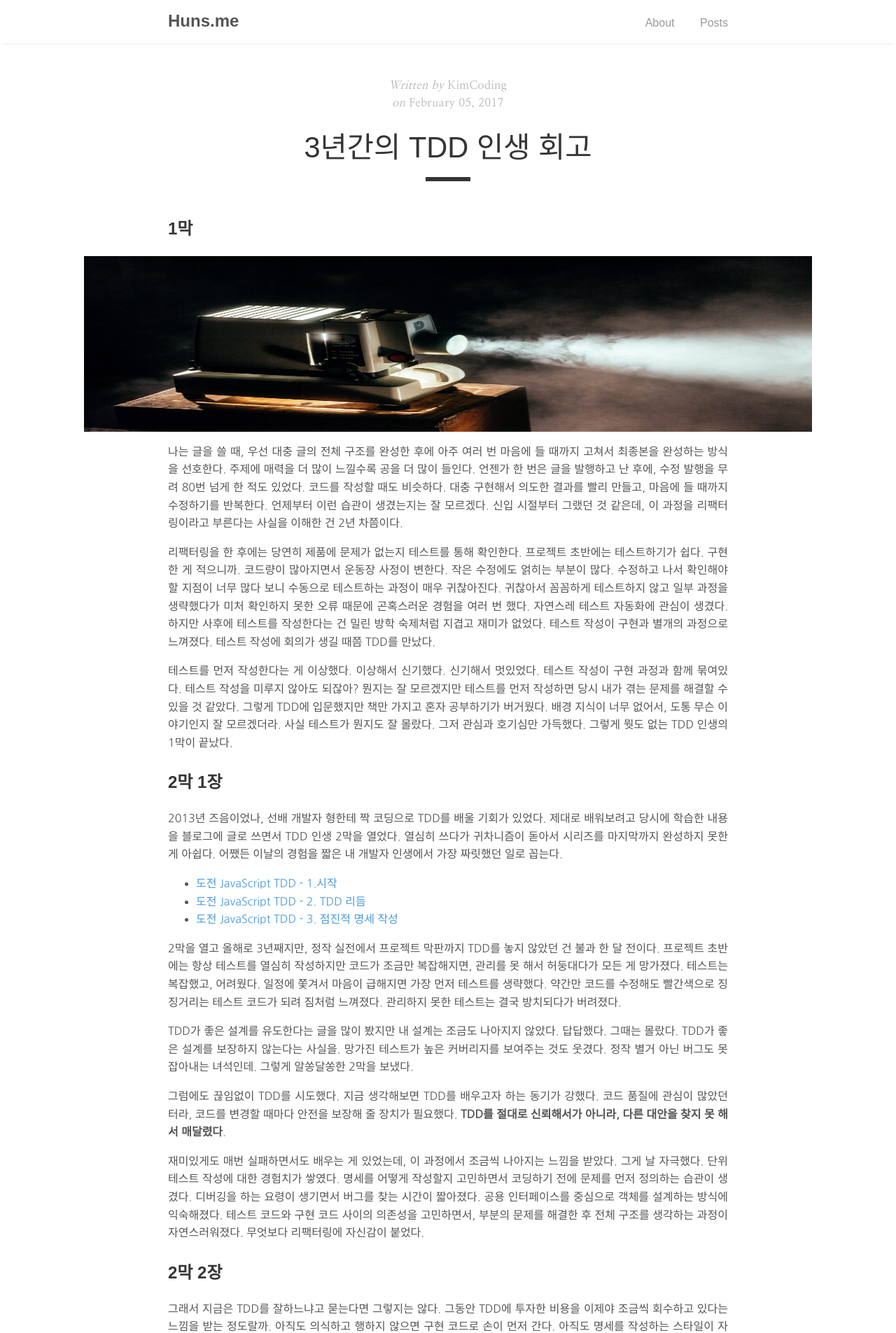
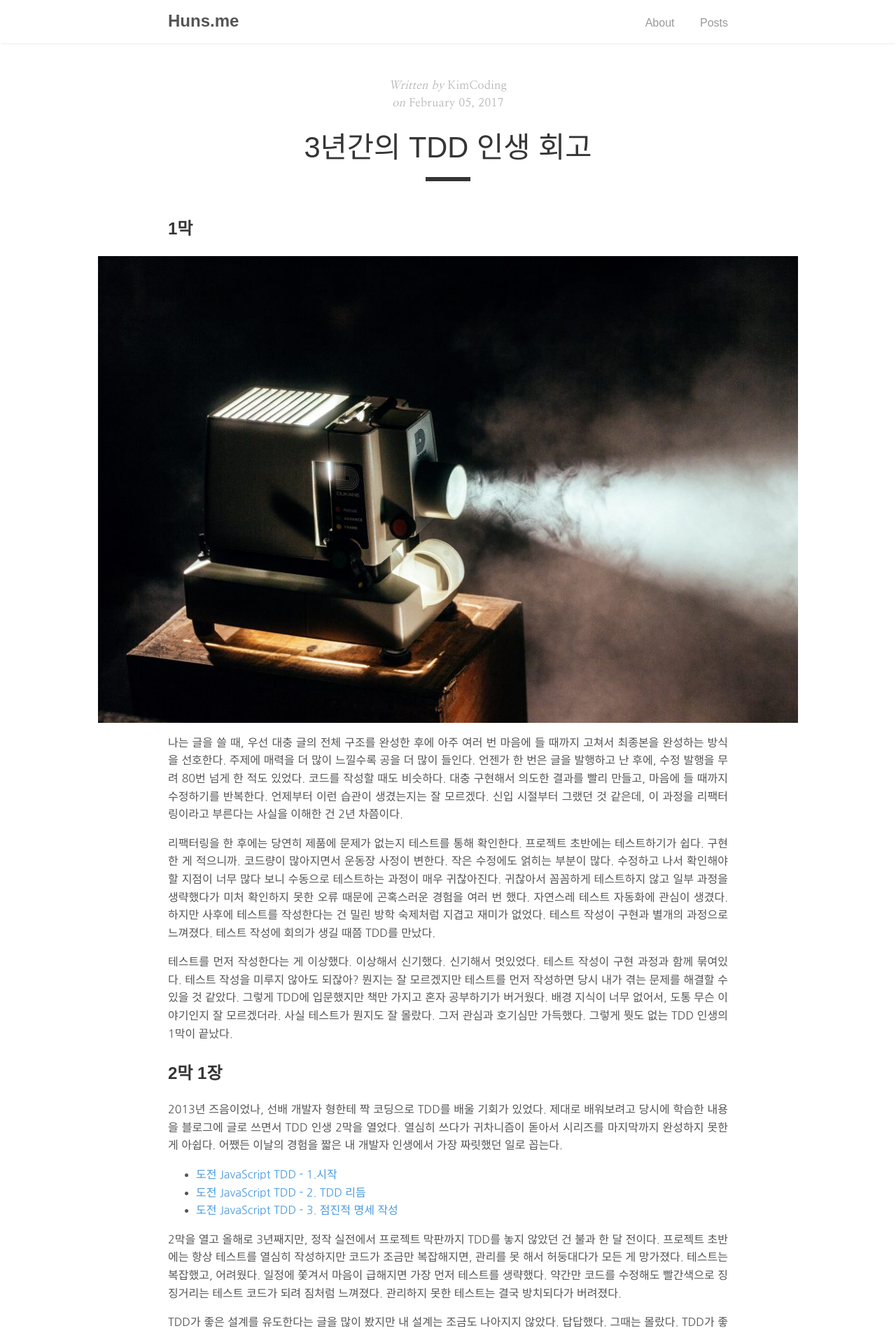
Before and after one commit to CoderK/CoderK.github.io, a Jekyll site: the page built from _posts/2017-02-05-2206.html, in a window 1280 px wide. Shown: the top 1905 px of the page at 70% size. Built offline with Jekyll 4.4.1, drawn with Linux system fonts in a browser that asks for light colours; some web fonts are replaced.

Commit message:
Changed img box size

```diff
--- a/_posts/2017-02-05-2206.html
+++ b/_posts/2017-02-05-2206.html
@@ -39,7 +39,7 @@
 
 <div>
 <h2>1막</h2>
-<p><a href="http://huns.me/wp/wp-content/uploads/2017/02/j39x2xx_8cq-jeremy-yap.jpg"><img class=" wp-image-2209 alignleft" src="{{ site.baseurl }}/assets/images/j39x2xx_8cq-jeremy-yap-1024x683.jpg" alt="어두운 방에 있는 영사기에서 빛이 새어나오는 사진" width="377" height="251" /></a></p>
+<p><img class=" wp-image-2209 alignleft" src="{{ site.baseurl }}/assets/images/j39x2xx_8cq-jeremy-yap-1024x683.jpg" alt="어두운 방에 있는 영사기에서 빛이 새어나오는 사진" /></p>
 <p>나는 글을 쓸 때, 우선 대충 글의 전체 구조를 완성한 후에 아주 여러 번 마음에 들 때까지 고쳐서 최종본을 완성하는 방식을 선호한다. <span class="se_ff_nanumgothic">주제에 매력을 더 많이 느낄수록 공을 더 많이 들인다.<span class="Apple-converted-space se_ff_nanumgothic"> </span></span><span class="se_ff_nanumgothic">언젠가 한 번은 글을 발행하고 난 후에, 수정 발행을 무려 80번 넘게 한 적도 있었다.</span><span class="se_ff_nanumgothic"> </span>코드를 작성할 때도 비슷하다. 대충 구현해서 의도한 결과를 빨리 만들고, 마음에 들 때까지 수정하기를 반복한다. 언제부터 이런 습관이 생겼는지는 잘 모르겠다. 신입 시절부터 그랬던 것 같은데, 이 과정을 리팩터링이라고 부른다는 사실을 이해한 건 2년 차쯤이다.</p>
 <p>리팩터링을 한 후에는 당연히 제품에 문제가 없는지 테스트를 통해 확인한다. 프로젝트 초반에는 테스트하기가 쉽다. 구현한 게 적으니까. 코드량이 많아지면서 운동장 사정이 변한다. 작은 수정에도 얽히는 부분이 많다. 수정하고 나서 확인해야 할 지점이 너무 많다 보니 수동으로 테스트하는 과정이 매우 귀찮아진다. 귀찮아서 꼼꼼하게 테스트하지 않고 일부 과정을 생략했다가 미처 확인하지 못한 오류 때문에 곤혹스러운 경험을 여러 번 했다. 자연스레 테스트 자동화에 관심이 생겼다. 하지만 사후에 테스트를 작성한다는 건 밀린 방학 숙제처럼 지겹고 재미가 없었다. 테스트 작성이 구현과 별개의 과정으로 느껴졌다. 테스트 작성에 회의가 생길 때쯤 TDD를 만났다.</p>
 <p>테스트를 먼저 작성한다는 게 이상했다. 이상해서 신기했다. 신기해서 멋있었다. 테스트 작성이 구현 과정과 함께 묶여있다. 테스트 작성을 미루지 않아도 되잖아? 뭔지는 잘 모르겠지만 테스트를 먼저 작성하면 당시 내가 겪는 문제를 해결할 수 있을 것 같았다.<span class="Apple-converted-space"> </span>그렇게 TDD에 입문했지만 책만 가지고 혼자 공부하기가 버거웠다. 배경 지식이 너무 없어서, 도통 무슨 이야기인지 잘 모르겠더라. 사실 테스트가 뭔지도 잘 몰랐다. 그저 관심과 호기심만 가득했다. 그렇게 뭣도 없는 TDD 인생의 1막이 끝났다.</p>
--- a/_sass/tale/_post.scss
+++ b/_sass/tale/_post.scss
@@ -40,9 +40,9 @@
 
   img {
     margin: 0 auto 0.5rem;
-    margin-left: -15%;
-    width: 130%;
-    max-width: 130%;
+    margin-left: -12.5%;
+    width: 125%;
+    max-width: 125%;
   }
 
   img + em {
```
